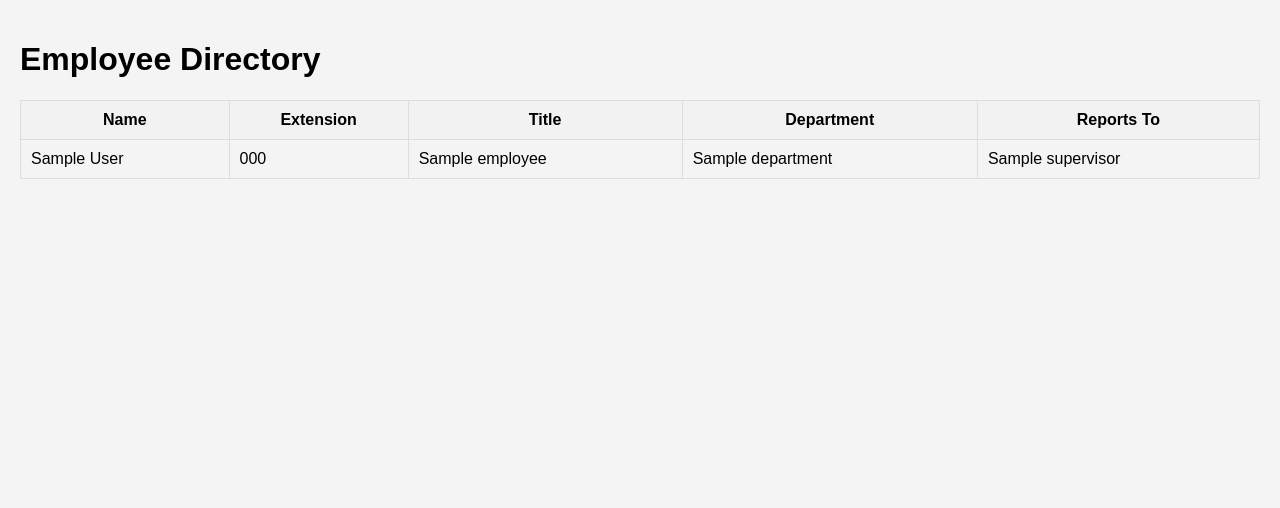
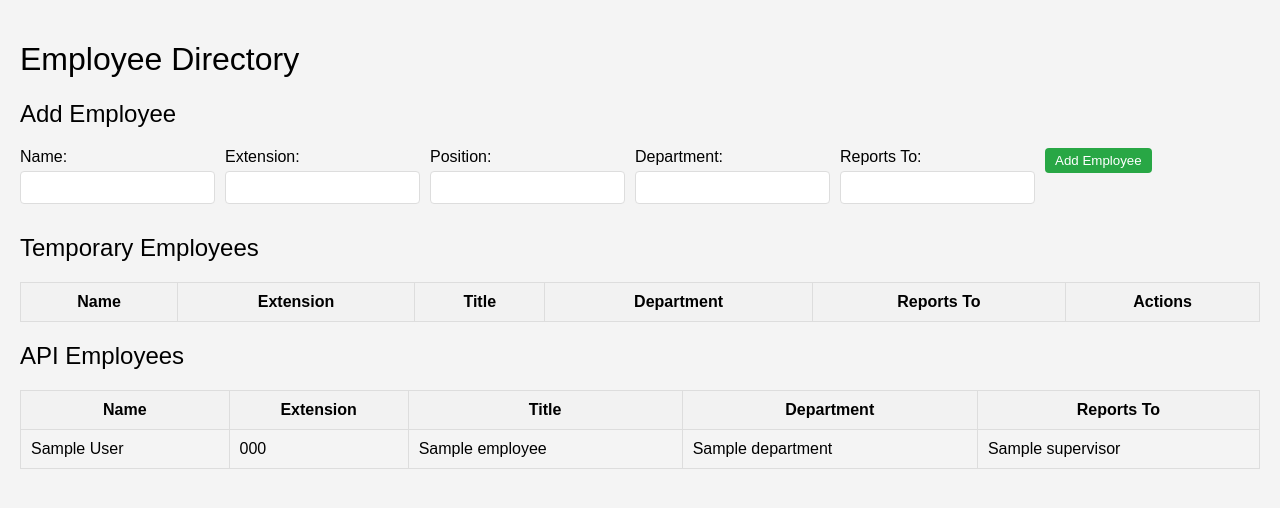
Before and after one commit to s042204/Flask_Bamboo_API, a Flask app: template templates/employees.html in a window 1280 px wide. Shown: the top 508 px of the page. Run offline with Flask 2, Linux system fonts and the light colour scheme; the template is opened without the code that fills it: most values are stand-ins (such as "Sample title", 1, 10 or a date in 2020); lists and menus that the app fills with data are empty.

Commit message:
strucutre and temporary data handling

```diff
--- a/app.py
+++ b/app.py
@@ -19,6 +19,9 @@ def get_pw(username):
     if username in users:
         return users.get(username)
     return None
+
+# Dummy data
+local_employees = []
 
 @app.route('/', methods=['GET', 'POST'])
 def login():
@@ -46,8 +49,48 @@ def get_employees():
         'Authorization': f'Basic {token}'
     }
     response = requests.get(url, headers=headers)
-    employees = response.json().get('employees', [])
-    return render_template('employees.html', employees=employees)
+    api_employees = response.json().get('employees', [])
+
+    for employee in api_employees:
+        employee['local'] = False
+
+    for employee in local_employees:
+        employee['local'] = True
+
+    combined_employees = api_employees + local_employees
+
+    return render_template('employees.html', employees=combined_employees)
+
+@app.route('/add_employee', methods=['POST'])
+def add_employee():
+    if not session.get('logged_in'):
+        return redirect(url_for('login'))
+
+    name = request.form['name']
+    position = request.form['position']
+    extension = request.form['extension']
+    department = request.form['department']
+    supervisor = request.form['supervisor']
+    new_employee = {
+        "id": len(local_employees) + 1,
+        "displayName": name,
+        "jobTitle": position,
+        "workPhoneExtension": extension,
+        "department": department,
+        "supervisor": supervisor,
+        "local": True
+    }
+    local_employees.append(new_employee)
+    return redirect(url_for('get_employees'))
+
+@app.route('/delete_employee/<int:employee_id>', methods=['POST'])
+def delete_employee(employee_id):
+    if not session.get('logged_in'):
+        return redirect(url_for('login'))
+
+    global local_employees
+    local_employees = [emp for emp in local_employees if emp["id"] != employee_id]
+    return redirect(url_for('get_employees'))
 
 if __name__ == '__main__':
     app.run(debug=True, host='0.0.0.0')
--- a/static/css/styles.css
+++ b/static/css/base.css
@@ -4,18 +4,33 @@ body {
     margin: 0;
     padding: 20px;
 }
+
+h1, h2 {
+    font-weight: normal;
+}
+
 table {
     width: 100%;
     border-collapse: collapse;
     margin-bottom: 20px;
 }
+
 th, td {
     padding: 10px;
     border: 1px solid #ddd;
 }
+
 th {
     background-color: #f2f2f2;
 }
+
 tr:nth-child(even) {
     background-color: #f9f9f9;
 }
+
+button {
+    padding: 5px 10px;
+    border: none;
+    border-radius: 4px;
+    cursor: pointer;
+}
--- /dev/null
+++ b/static/css/employee-directory.css
@@ -0,0 +1,37 @@
+form {
+    display: flex;
+    flex-wrap: wrap;
+    gap: 10px;
+    margin-bottom: 20px;
+}
+
+form label {
+    display: block;
+    width: 100%;
+    margin-bottom: 5px;
+}
+
+form input {
+    padding: 8px;
+    margin-bottom: 10px;
+    border: 1px solid #ddd;
+    border-radius: 4px;
+    flex: 1 1 200px;
+}
+
+form button {
+    background-color: #28a745;
+    color: #fff;
+}
+
+form button:hover {
+    background-color: #218838;
+}
+
+form .delete-button {
+    background-color: #dc3545;
+}
+
+form .delete-button:hover {
+    background-color: #c82333;
+}
--- /dev/null
+++ b/templates/api_employees.html
@@ -0,0 +1,22 @@
+<table>
+    <thead>
+        <tr>
+            <th>Name</th>
+            <th>Extension</th>
+            <th>Title</th>
+            <th>Department</th>
+            <th>Reports To</th>
+        </tr>
+    </thead>
+    <tbody>
+        {% for employee in employees if not employee.local %}
+        <tr>
+            <td>{{ employee.displayName }}</td>
+            <td>{{ employee.workPhoneExtension }}</td>
+            <td>{{ employee.jobTitle }}</td>
+            <td>{{ employee.department }}</td>
+            <td>{{ employee.supervisor }}</td>
+        </tr>
+        {% endfor %}
+    </tbody>
+</table>
--- /dev/null
+++ b/templates/base.html
@@ -0,0 +1,16 @@
+<!DOCTYPE html>
+<html lang="en">
+
+<head>
+    <meta charset="UTF-8">
+    <meta name="viewport" content="width=device-width, initial-scale=1.0">
+    <title>{% block title %}{% endblock %}</title>
+    <link rel="stylesheet" type="text/css" href="{{ url_for('static', filename='css/base.css') }}">
+    {% block additional_css %}{% endblock %}
+</head>
+
+<body>
+    {% block content %}{% endblock %}
+</body>
+
+</html>
--- a/templates/employees.html
+++ b/templates/employees.html
@@ -1,34 +1,44 @@
-<!DOCTYPE html>
-<html lang="en">
-<head>
-    <meta charset="UTF-8">
-    <meta name="viewport" content="width=device-width, initial-scale=1.0">
-    <title>Employee Directory</title>
-    <link rel="stylesheet" type="text/css" href="{{ url_for('static', filename='css/styles.css') }}">
-</head>
-<body>
-    <h1>Employee Directory</h1>
-    <table>
-        <thead>
-            <tr>
-                <th>Name</th>
-                <th>Extension</th>
-                <th>Title</th>
-                <th>Department</th>
-                <th>Reports To</th>
-            </tr>
-        </thead>
-        <tbody>
-            {% for employee in employees %}
-            <tr>
-                <td>{{ employee.displayName }}</td>
-                <td>{{ employee.workPhoneExtension }}</td>
-                <td>{{ employee.jobTitle }}</td>
-                <td>{{ employee.department }}</td>
-                <td>{{ employee.supervisor }}</td>
-            </tr>
-            {% endfor %}
-        </tbody>
-    </table>
-</body>
-</html>
+{% extends "base.html" %}
+
+{% block title %}Employee Directory{% endblock %}
+
+{% block additional_css %}
+<link rel="stylesheet" type="text/css" href="{{ url_for('static', filename='css/employee-directory.css') }}">
+{% endblock %}
+
+{% block content %}
+<h1>Employee Directory</h1>
+
+<h2>Add Employee</h2>
+<form action="{{ url_for('add_employee') }}" method="post">
+    <div class="form-group">
+        <label for="name">Name:</label>
+        <input type="text" id="name" name="name" required>
+    </div>
+    <div class="form-group">
+        <label for="extension">Extension:</label>
+        <input type="text" id="extension" name="extension" required>
+    </div>
+    <div class="form-group">
+        <label for="position">Position:</label>
+        <input type="text" id="position" name="position" required>
+    </div>
+    <div class="form-group">
+        <label for="department">Department:</label>
+        <input type="text" id="department" name="department" required>
+    </div>
+    <div class="form-group">
+        <label for="supervisor">Reports To:</label>
+        <input type="text" id="supervisor" name="supervisor" required>
+    </div>
+    <div class="form-group">
+        <button type="submit" class="btn-add">Add Employee</button>
+    </div>
+</form>
+
+<h2>Temporary Employees</h2>
+{% include 'temp_employees.html' %}
+
+<h2>API Employees</h2>
+{% include 'api_employees.html' %}
+{% endblock %}
--- /dev/null
+++ b/templates/temp_employees.html
@@ -0,0 +1,28 @@
+<table>
+    <thead>
+        <tr>
+            <th>Name</th>
+            <th>Extension</th>
+            <th>Title</th>
+            <th>Department</th>
+            <th>Reports To</th>
+            <th>Actions</th>
+        </tr>
+    </thead>
+    <tbody>
+        {% for employee in employees if employee.local %}
+        <tr>
+            <td>{{ employee.displayName }}</td>
+            <td>{{ employee.workPhoneExtension }}</td>
+            <td>{{ employee.jobTitle }}</td>
+            <td>{{ employee.department }}</td>
+            <td>{{ employee.supervisor }}</td>
+            <td>
+                <form action="{{ url_for('delete_employee', employee_id=employee.id) }}" method="post" style="display: inline;">
+                    <button class="delete-button" type="submit">Delete</button>
+                </form>
+            </td>
+        </tr>
+        {% endfor %}
+    </tbody>
+</table>
```
Also changed, not shown: static/css/login.css (added, +52 -0 lines), templates/login.html (+14 -13 lines).
